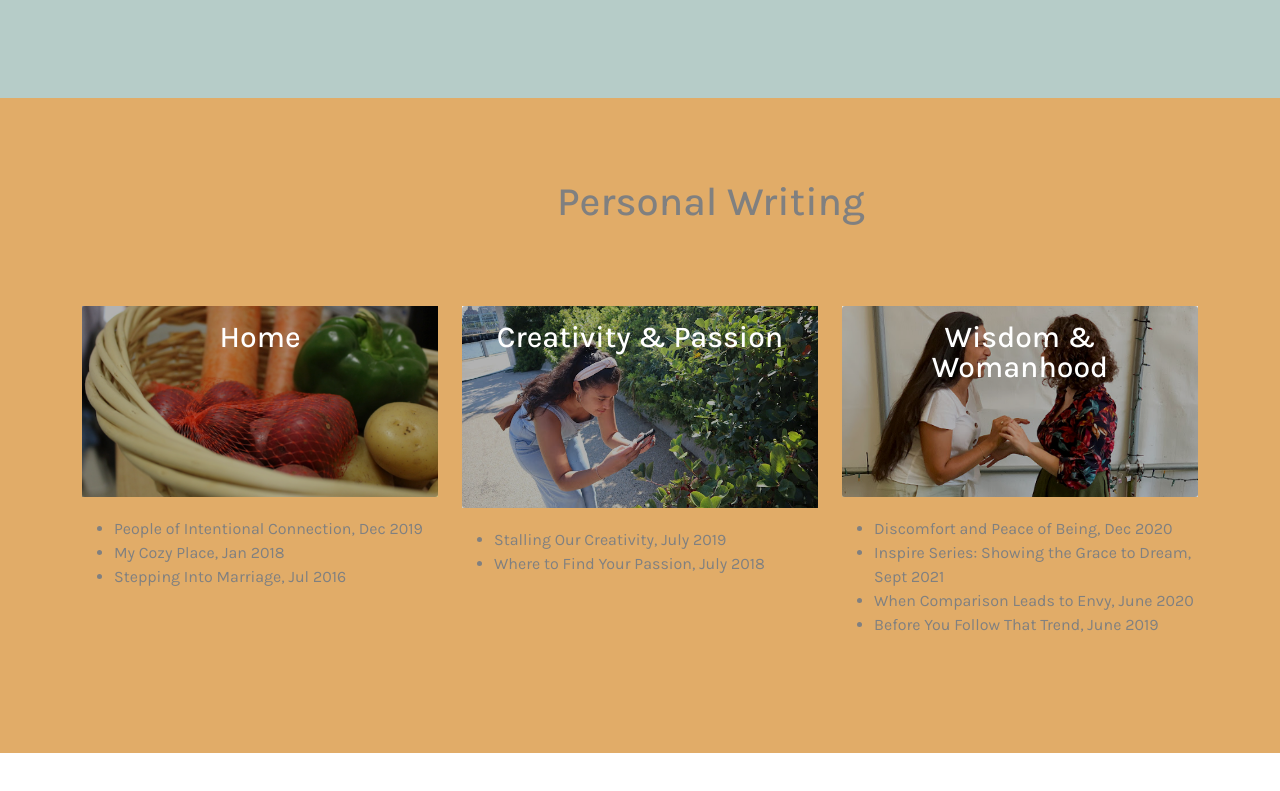
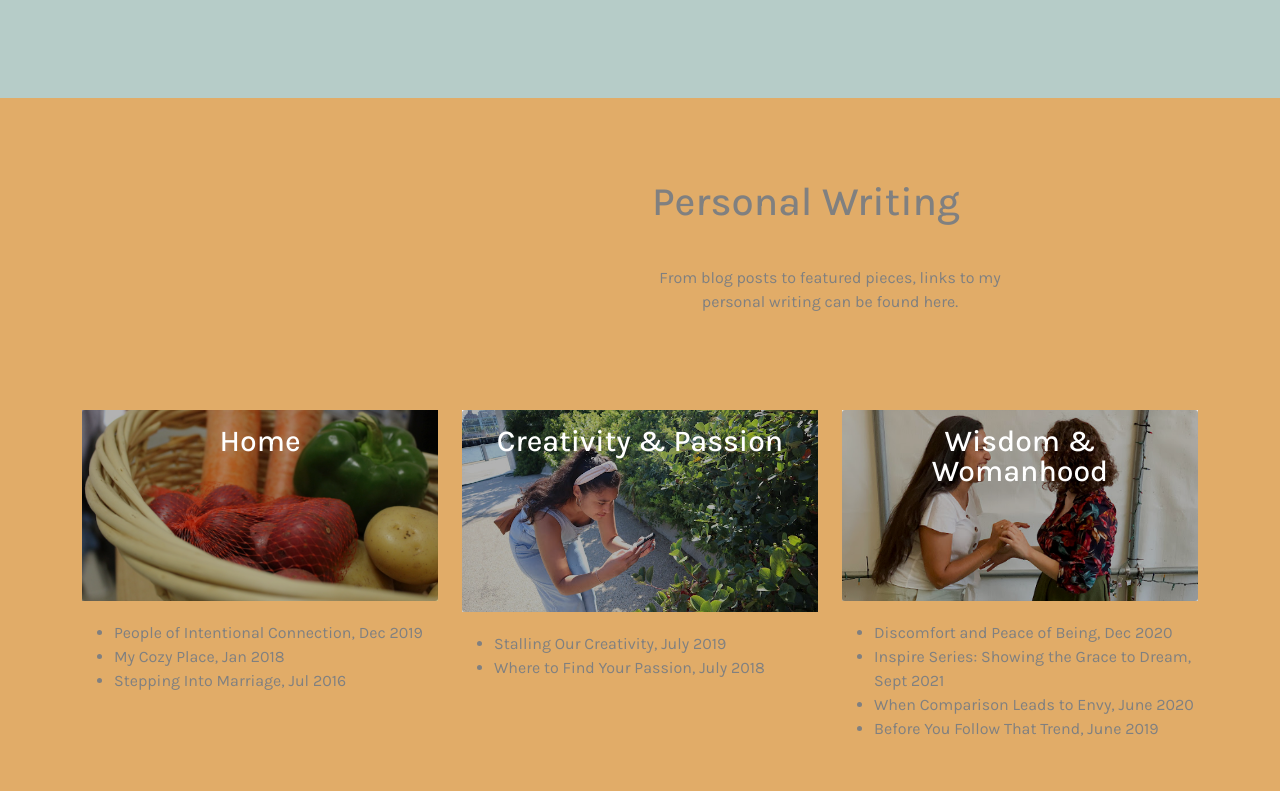
Before and after one commit to Kaitlyn-Lynette/Kathys-Portfolio, a React (Create React App) app: page /featuredwork in a window 1280 px wide. Shown: the part 1733-2524 px from the top of the page. Before the commit the page ends 2486 px from the top, so only its background shows below. Built offline with nearby package versions, Linux system fonts and the light colour scheme.

Commit message:
Redid same change

```diff
--- a/src/pages/PersonalWriting.js
+++ b/src/pages/PersonalWriting.js
@@ -14,13 +14,20 @@ const PersonalWriting = () => {
     paddingBottom: "100px"}}>
       <Container>
         <Row>
-          <Col md={{ span: 4, offset: 5 }}>
+          <Col md={{ span: 4, offset: 6}}  style={{ paddingBottom: "40px" }}>
             <h1>Personal Writing</h1>
+          </Col>
+          </Row>
+          <Row>
+          <Col md={{ span: 4, offset: 6}} style={{textAlign: "center"}}>
+            <p>
+            From blog posts to featured pieces, links to my personal writing can be found here.
+            </p>
           </Col>
         </Row>
         <Row style={{ paddingTop: "80px" }}>
           <Col md={4}>
-            <Card style={{ border: "none" }} onMouseEnter={() => setIsShown(!isShown)}>
+            <Card style={{ border: "none"}} onMouseEnter={() => setIsShown(!isShown)}>
               <Image src="/images/blog_home.png" alt="homeblogfeature" fluid/>
               <Card.ImgOverlay>
                 <Card.Title className="blogHeader">Home</Card.Title>
```
Also changed, not shown: src/pages/CopyWriting.js (+1 -1 lines).
